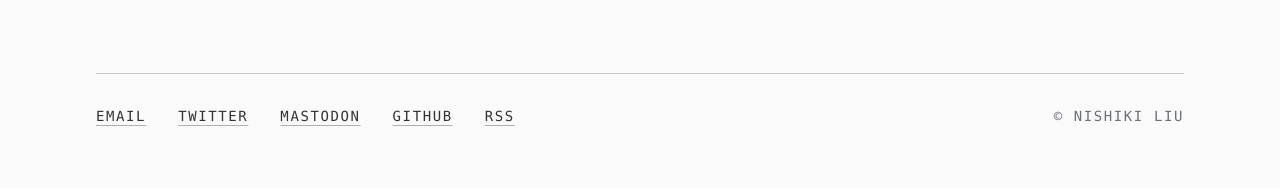
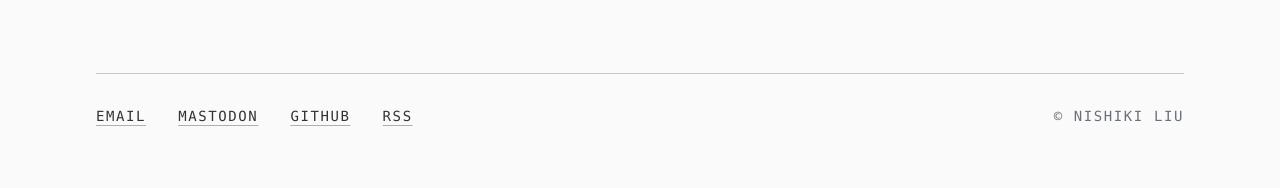
Before and after one commit to nshki/nshki.com, a Jekyll site: the page built from index.html, in a window 1280 px wide. Shown: the part 1340-1528 px from the top of the page. Built offline with Jekyll 4.4.1, drawn with Linux system fonts in a browser that asks for light colours.

Commit message:
feat: Remove Twitter link (#31)
Today, I've locked my Twitter account and do not intend on using the
platform any longer.

```diff
--- a/_data/footer.yml
+++ b/_data/footer.yml
@@ -1,8 +1,6 @@
 items:
   - text: Email
     href: mailto:hello@nshki.com
-  - text: Twitter
-    href: https://twitter.com/nshki_
   - text: Mastodon
     href: https://ruby.social/@nshki
     rel: me
```
